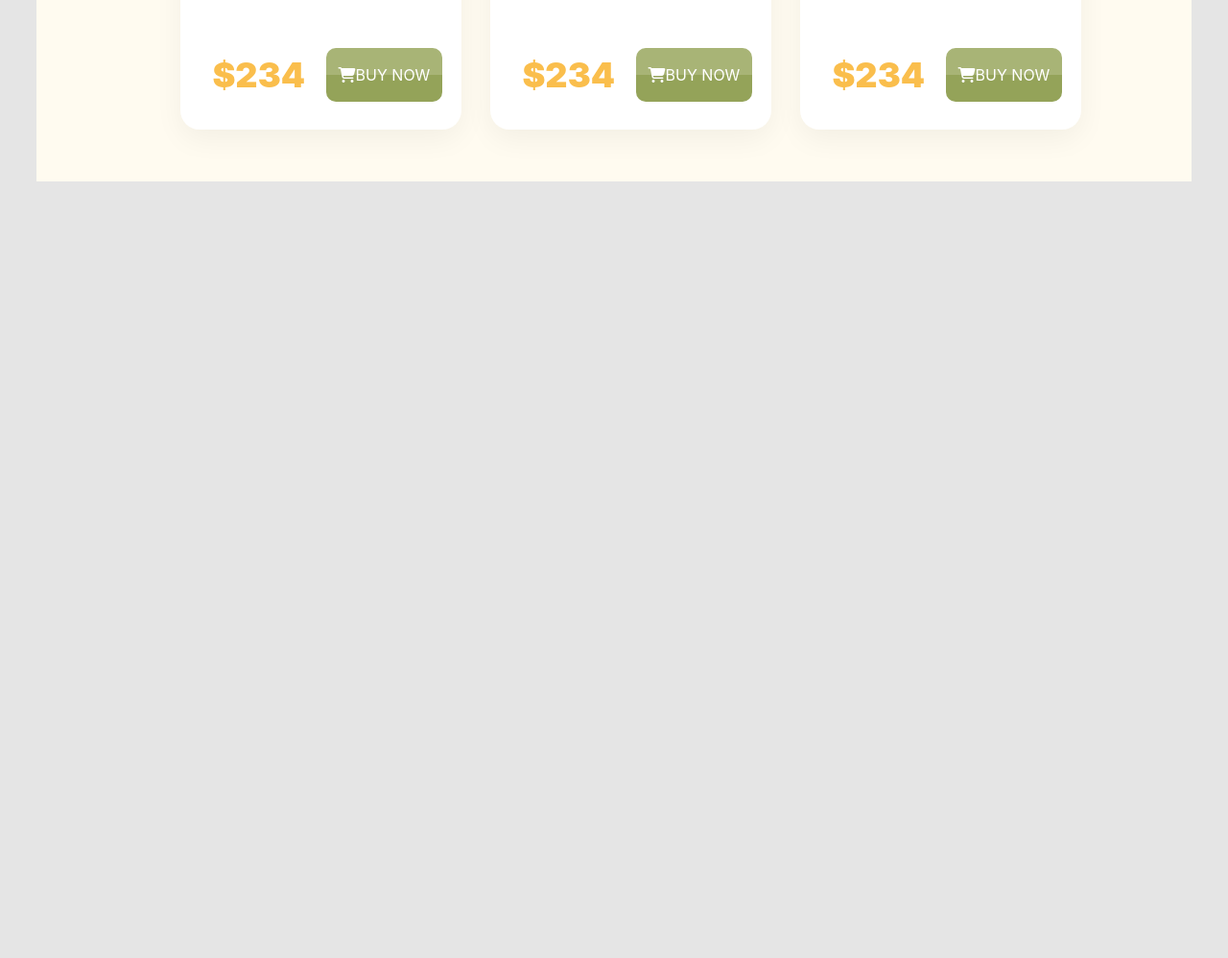
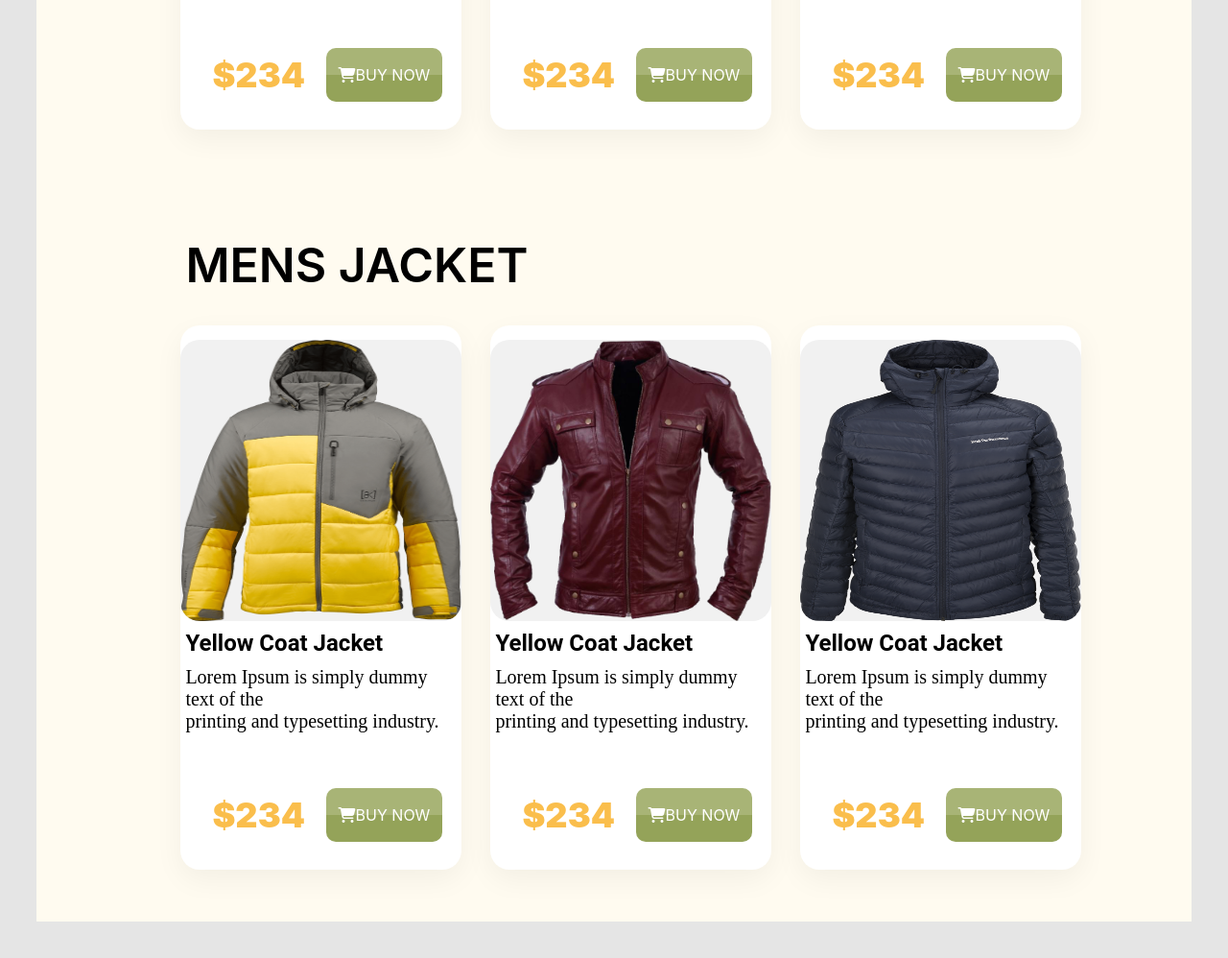
Before and after one commit to mahabubalam3332/penguin-fashion-main, a plain HTML site: page index.html in a window 1280 px wide. Shown: the part 1233-2231 px from the top of the page at 96% size. Before the commit the page ends 1461 px from the top, so only its background shows below. Drawn offline with Linux system fonts and the light colour scheme.

Commit message:
mens_gallary

```diff
--- a/index.html
+++ b/index.html
@@ -79,7 +79,40 @@
                      </div>
                 </div>
 <!-- Mens-gallary -->
-
+                <div class="mens_glalary">
+                    <div class="mens_title">
+                        <h2>Mens Jacket</h2>
+                    </div>
+                    <div class="mens-corner">
+                         <div class="mens_desplay">
+                             <img src="images/jacket-4.png" alt="">
+                             <h2>Yellow Coat Jacket </h2>
+                             <p>Lorem Ipsum is simply dummy text of the<br> printing and typesetting industry.</p>
+                             <div class="price">
+                                 <h3>$234</h3>
+                                 <a href="#" class="btn"><i class="fas fa-shopping-cart"></i>BUY NOW</a>
+                             </div>
+                         </div>
+                         <div class="womens_desplay">
+                             <img src="images/jacket-5.png" alt="">
+                             <h2>Yellow Coat Jacket </h2>
+                             <p>Lorem Ipsum is simply dummy text of the<br> printing and typesetting industry.</p>
+                             <div class="price">
+                             <h3>$234</h3>
+                             <a href="#" class="btn"><i class="fas fa-shopping-cart"></i>BUY NOW</a>
+                             </div>
+                         </div>
+                         <div class="womens_desplay">
+                             <img src="images/jacket-6.png" alt="">
+                             <h2>Yellow Coat Jacket </h2>
+                             <p>Lorem Ipsum is simply dummy text of the<br> printing and typesetting industry.</p>
+                             <div class="price">
+                                 <h3>$234</h3>
+                                 <a href="#" class="btn"><i class="fas fa-shopping-cart"></i>BUY NOW</a>
+                             </div>
+                         </div>
+                     </div>
+                </div>
            </div>
        </div>
    </section>
```
